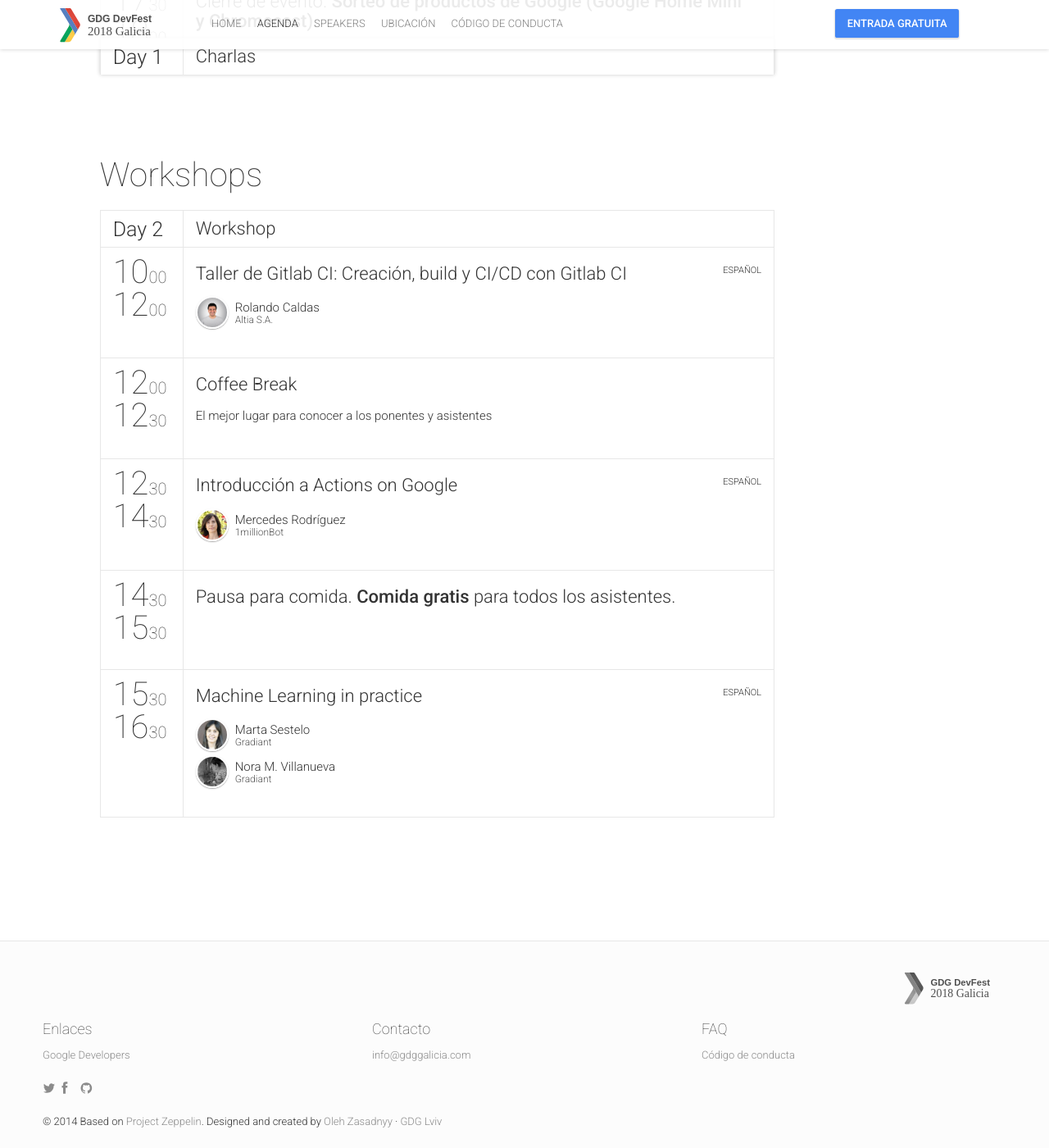
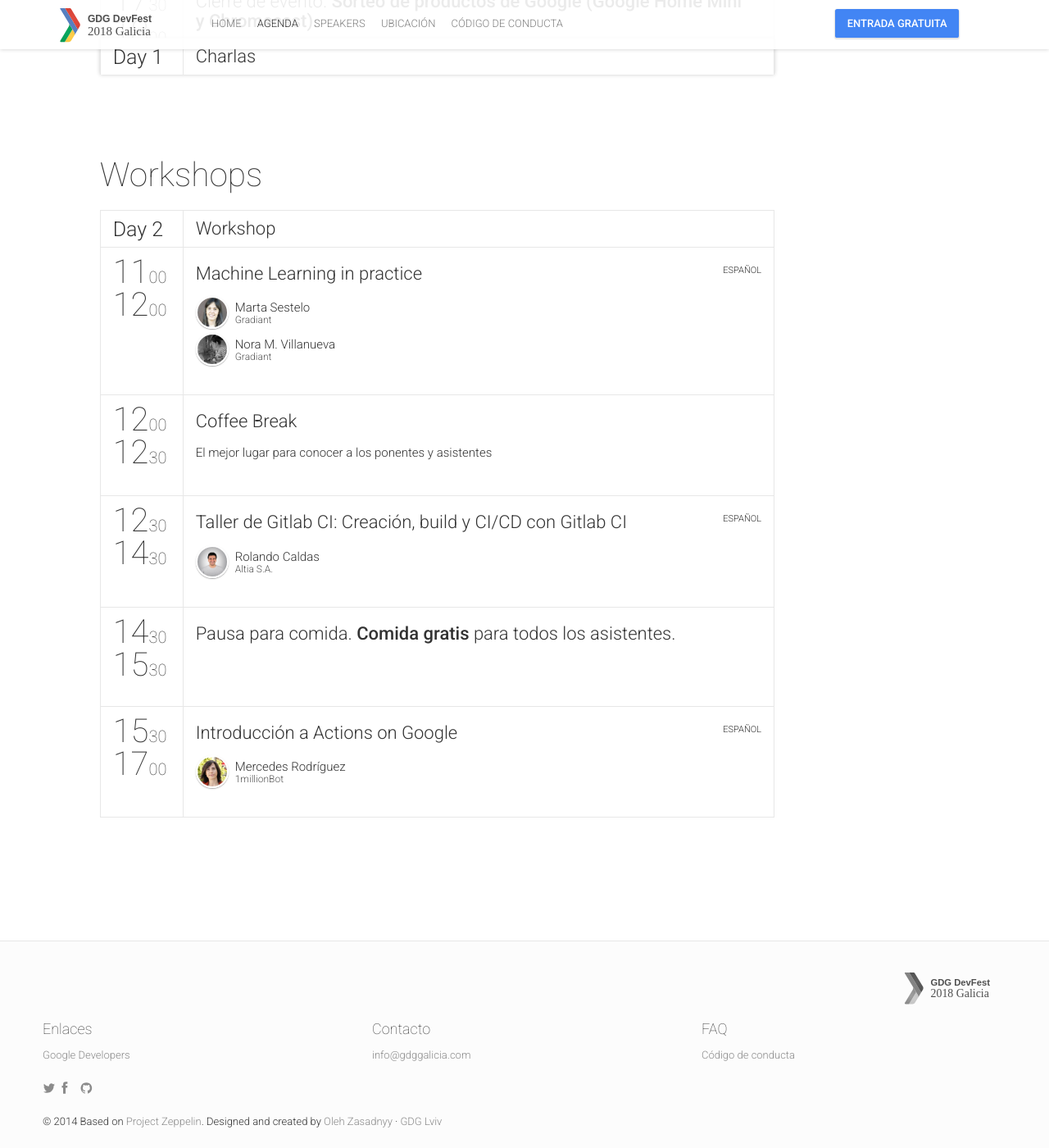
Before and after one commit to gdg-galicia/devfest.gdggalicia.com, a Jekyll site: the page built from schedule.html, in a window 1280 px wide and 1400 px high, scrolled down 1770 px. Shown: the whole window at 82% size. Built offline with Jekyll 4.4.1, drawn with Linux system fonts in a browser that asks for light colours; nearby versions of some CDN libraries; comment, search, counter and statistics services are not loaded; some of the changed lines change nothing that is shown; some of the changed text lies outside the part shown.

Commit message:
Updated schedule in order to open doors at 10:00 AM

```diff
--- a/_config.yml
+++ b/_config.yml
@@ -106,8 +106,8 @@
 eventAddressLocalityRegion: "A Coruña"
 eventPostalCode: "15782"
 eventAddressCountry: "Spain"
-eventStartTime: "2018-11-17T09:00"
-eventDoorTime: "09:00"
+eventStartTime: "2018-11-17T11:00"
+eventDoorTime: "10:00"
 eventEndTime: "2018-11-17T18:00"
 eventPlaceCoordinates: "42.873358, -8.560104"
 mapCenterCoordinates: "42.873358, -8.560104"
--- a/_data/schedule.yml
+++ b/_data/schedule.yml
@@ -5,37 +5,32 @@
     - {title: "Charlas", color: "#e91e63"}
   timeslots:
     - {
-        startTime: "09:00",
-        endTime: "09:30",
+        startTime: "10:00",
+        endTime: "10:30",
         sessionIds: [500]
     }
     - {
-        startTime: "09:30",
-        endTime: "10:00",
+        startTime: "10:30",
+        endTime: "11:00",
         sessionIds: [501]
     }
     - {
-    	startTime: "10:00",
-        endTime: "11:00",
+    	startTime: "11:00",
+        endTime: "12:00",
         sessionIds: [001]
-    }
-    - {
-        startTime: "11:00",
-        endTime: "12:00",
-        sessionIds: [002]
     }
     - {
         startTime: "12:00",
         endTime: "12:30",
         sessionIds: [307]
     }
-    # - {
-    #     startTime: "12:30",
-    #     endTime: "13:30",
-    #     sessionIds: [004]
-    # }
     - {
         startTime: "12:30",
+        endTime: "13:30",
+        sessionIds: [002]
+    }
+    - {
+        startTime: "13:30",
         endTime: "14:30",
         sessionIds: [005]
     }
@@ -66,9 +61,9 @@
     - {title: "Workshop", color: "#03a9f4"}
   timeslots:
     - {
-        startTime: "10:00",
+        startTime: "11:00",
         endTime: "12:00",
-        sessionIds: [003]
+        sessionIds: [008]
     }
     - {
         startTime: "12:00",
@@ -78,7 +73,7 @@
     - {
         startTime: "12:30",
         endTime: "14:30",
-        sessionIds: [004]
+        sessionIds: [003]
     }
     - {
         startTime: "14:30",
@@ -87,6 +82,6 @@
     }
     - {
         startTime: "15:30",
-        endTime: "16:30",
-        sessionIds: [008]
+        endTime: "17:00",
+        sessionIds: [004]
     }
```
